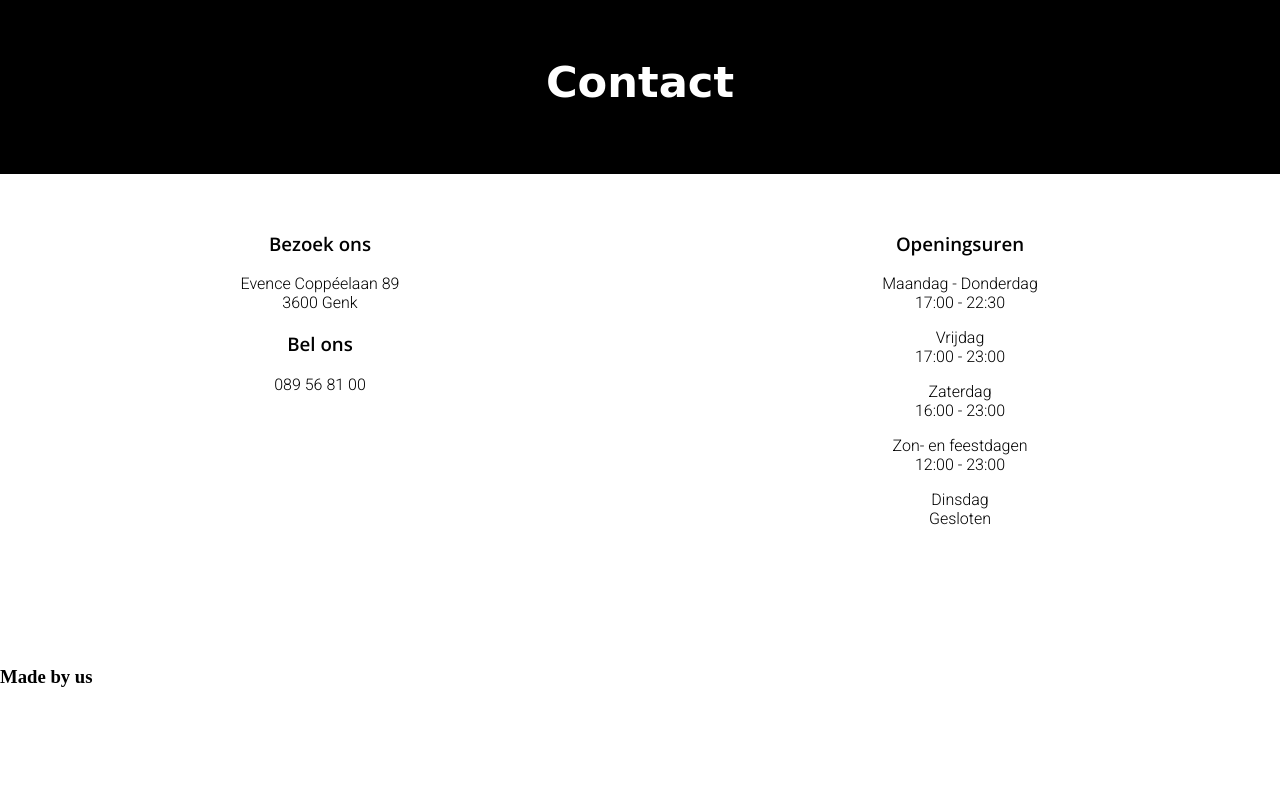
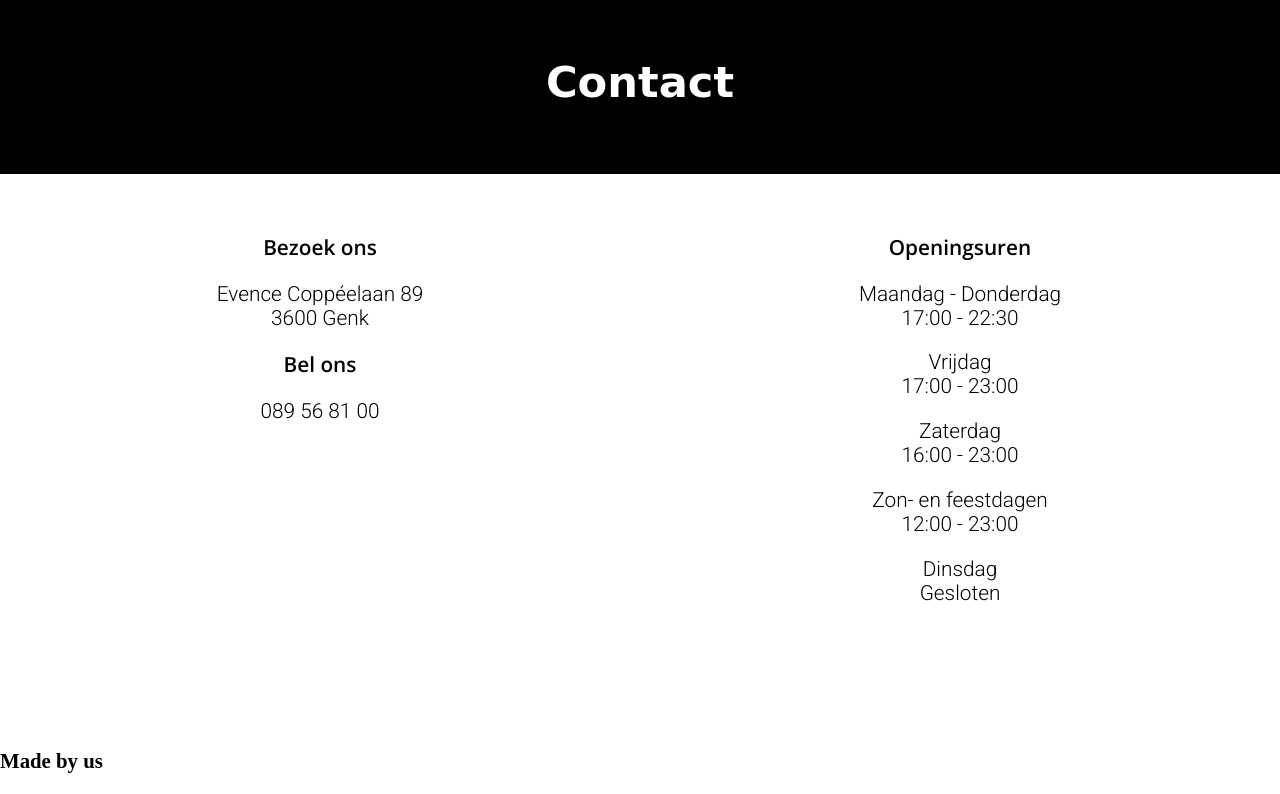
Before and after one commit to somrads/wokplaza, a plain HTML site: page static1/index.html in a window 1280 px wide. Shown: the part 1895-2689 px from the top of the page. Before the commit the page ends 2601 px from the top, so only its background shows below. Drawn offline with nearby package versions, Linux system fonts and the light colour scheme; a web font is replaced by a local one.

Commit message:
Co-authored-by: jianmingsu <jianmingsu@users.noreply.github.com>

```diff
--- a/static1/style.css
+++ b/static1/style.css
@@ -10,8 +10,6 @@ body {
   padding: 0%;
   box-sizing: border-box;
 }
-
-
 
 nav {
   display: flex;
@@ -197,6 +195,10 @@ p{
   max-width: 100%;
 }
 
+.contact-row p, h3{
+ font-size: 1.3em;
+}
+
 .contact-row .location .openingsuren{
   height: 100%;
   width: 100%;
```
